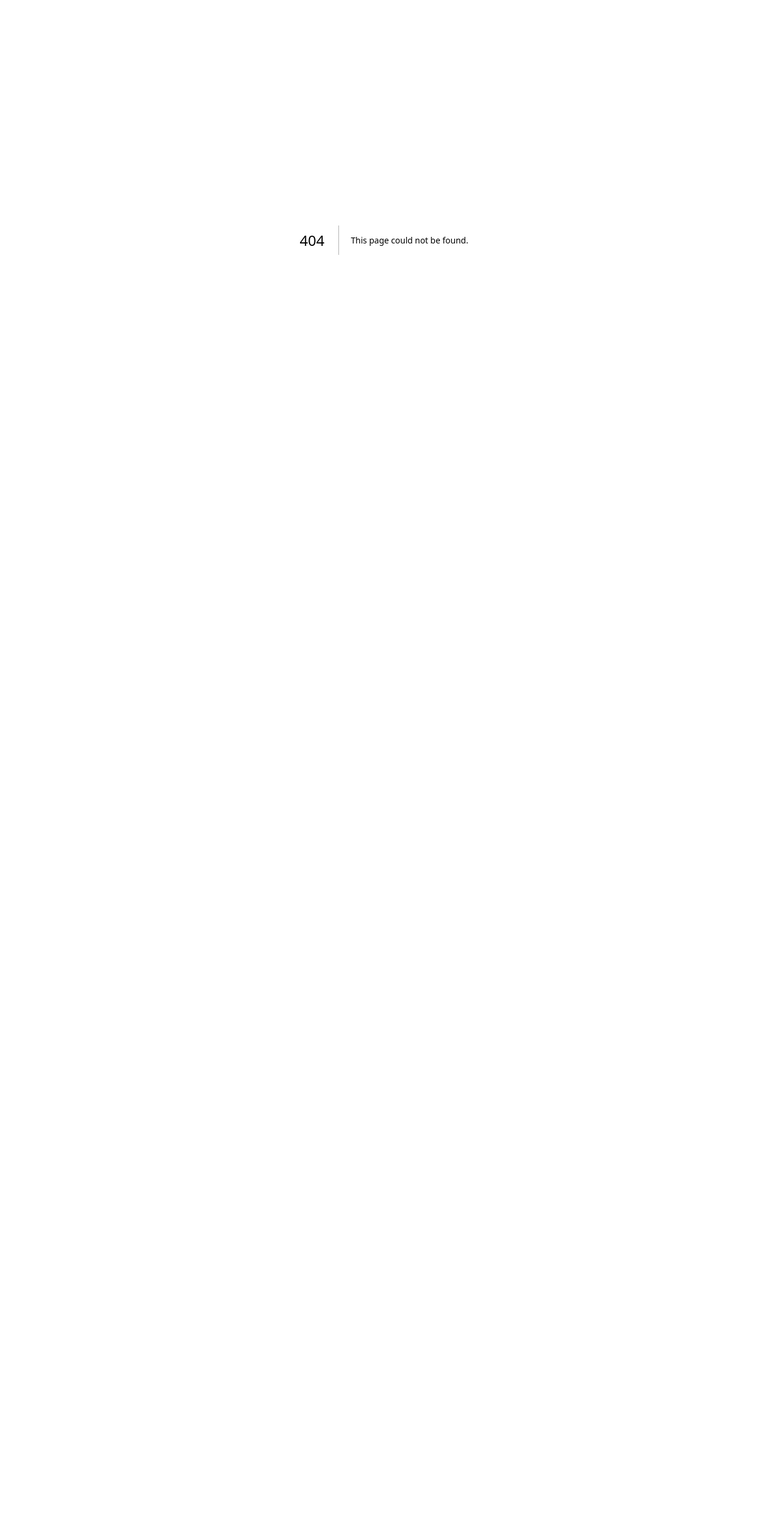
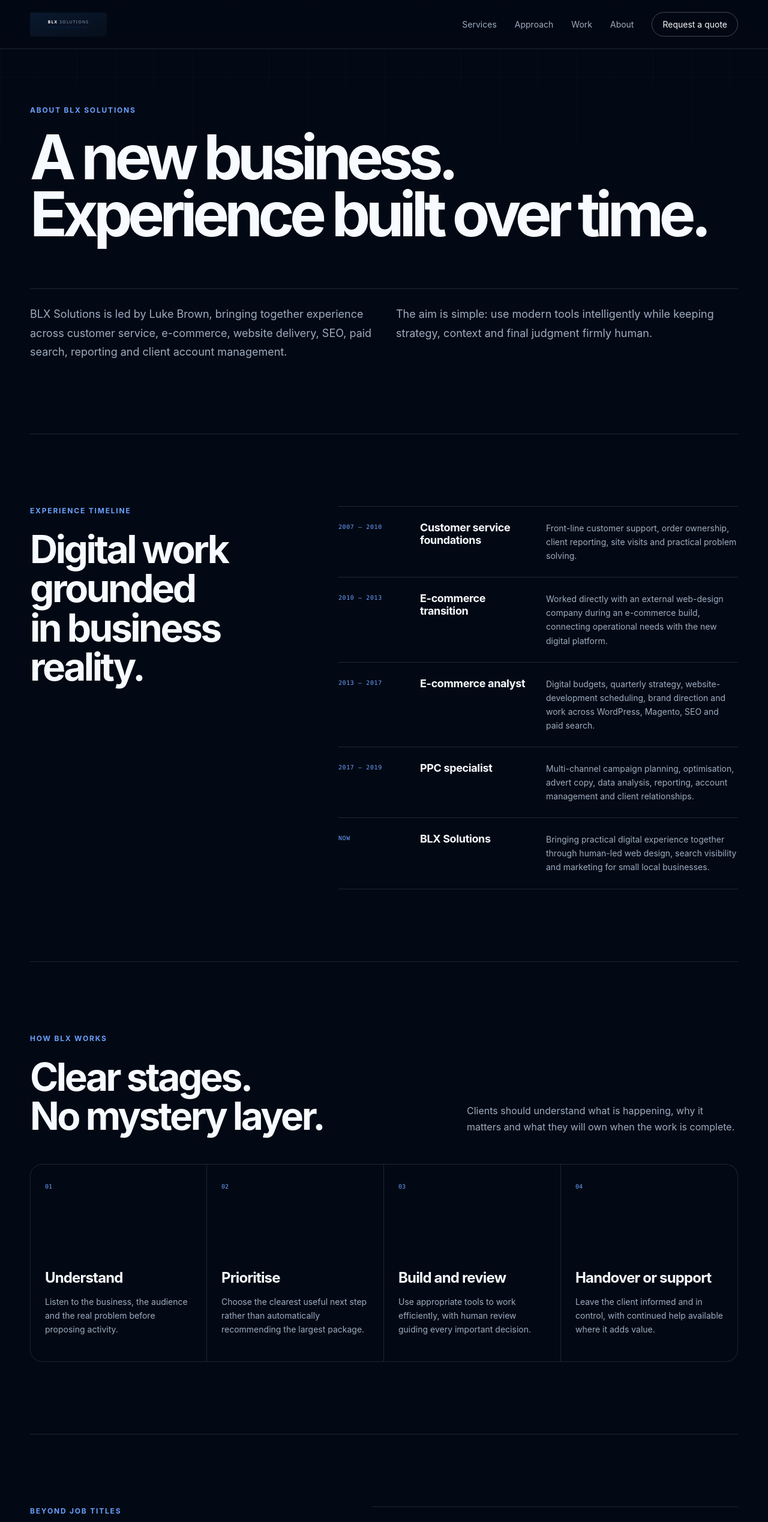
Before and after one commit to BLX-Solutions/blx-website, a Next.js app: page /about in a window 1280 px wide. Before the commit this address had no page. Shown: the top 2538 px of the page at 60% size. Before the commit the page ends 800 px from the top, so only its background shows below. Built offline with nearby package versions, Linux system fonts and the light colour scheme.

Commit message:
Add app/about/page.tsx from verified professional experience

```diff
--- /dev/null
+++ b/app/about/page.tsx
@@ -0,0 +1,66 @@
+import type { Metadata } from "next";
+import Link from "next/link";
+import { SiteFooter, SiteHeader } from "../site-chrome";
+import { experienceTimeline, widerProjects } from "../experience";
+
+export const metadata: Metadata = {
+  title: "About BLX Solutions | Digital experience with human judgment",
+  description: "Meet the experience and working principles behind BLX Solutions — web design and digital marketing for small local businesses.",
+};
+
+export default function AboutPage() {
+  return (
+    <>
+      <a className="skip-link" href="#main-content">Skip to content</a>
+      <SiteHeader />
+      <main id="main-content" className="about-page">
+        <section className="about-hero shell">
+          <p className="eyebrow">About BLX Solutions</p>
+          <h1>A new business.<br />Experience built over time.</h1>
+          <div className="about-hero__intro">
+            <p>BLX Solutions is led by Luke Brown, bringing together experience across customer service, e-commerce, website delivery, SEO, paid search, reporting and client account management.</p>
+            <p>The aim is simple: use modern tools intelligently while keeping strategy, context and final judgment firmly human.</p>
+          </div>
+        </section>
+
+        <section className="experience shell">
+          <div className="experience__heading"><p className="eyebrow">Experience timeline</p><h2>Digital work grounded<br />in business reality.</h2></div>
+          <ol>
+            {experienceTimeline.map((item) => (
+              <li key={item.period}>
+                <span>{item.period}</span>
+                <h3>{item.role}</h3>
+                <p>{item.description}</p>
+              </li>
+            ))}
+          </ol>
+        </section>
+
+        <section className="working-process shell" id="process">
+          <div className="section-heading">
+            <div><p className="eyebrow">How BLX works</p><h2>Clear stages.<br />No mystery layer.</h2></div>
+            <p>Clients should understand what is happening, why it matters and what they will own when the work is complete.</p>
+          </div>
+          <ol className="process-grid">
+            <li><span>01</span><h3>Understand</h3><p>Listen to the business, the audience and the real problem before proposing activity.</p></li>
+            <li><span>02</span><h3>Prioritise</h3><p>Choose the clearest useful next step rather than automatically recommending the largest package.</p></li>
+            <li><span>03</span><h3>Build and review</h3><p>Use appropriate tools to work efficiently, with human review guiding every important decision.</p></li>
+            <li><span>04</span><h3>Handover or support</h3><p>Leave the client informed and in control, with continued help available where it adds value.</p></li>
+          </ol>
+        </section>
+
+        <section className="wider-work shell">
+          <div><p className="eyebrow">Beyond job titles</p><h2>Curiosity has always<br />been part of the work.</h2></div>
+          <ul>{widerProjects.map((project) => <li key={project}>{project}</li>)}</ul>
+        </section>
+
+        <section className="about-cta shell">
+          <p className="eyebrow">Work with BLX</p>
+          <h2>Bring the business context.<br />We&apos;ll help shape the digital answer.</h2>
+          <div><Link className="button button--primary" href="/contact">Start a conversation</Link><Link className="button button--secondary" href="/work">View selected work</Link></div>
+        </section>
+      </main>
+      <SiteFooter />
+    </>
+  );
+}
```
